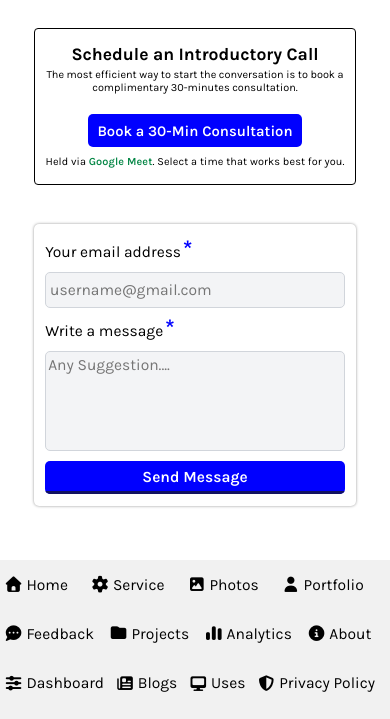
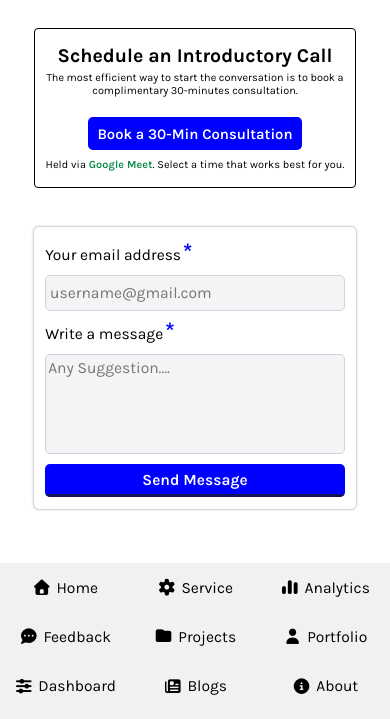
Before and after one commit to anujghimire08/Anujportfolio, a plain HTML site: page index.html in a window 390 px wide. Shown: the part 2262-2981 px from the top of the page. Drawn offline with Linux system fonts and the light colour scheme; a web font is replaced by a local one.

Commit message:
Update navigation links and improve footer layout for better accessibility and responsiveness

```diff
--- a/index.html
+++ b/index.html
@@ -620,26 +620,22 @@
         <div class="link-tab">
           <a href=""><i class="fa-solid fa-house"></i>Home</a>
           <a href=""><i class="fa-solid fa-gear"></i>Service</a>
-          <a href=""><i class="fa-solid fa-image"></i>Photos</a>
-          <a href=""><i class="fa-solid fa-user"></i>Portfolio</a>
+          <a href=""><i class="fa-solid fa-chart-simple"></i> Analytics</a>
         </div>
         <div class="link-tab">
           <a href=""><i class="fa-solid fa-comment-dots"></i> Feedback</a>
           <a href=""><i class="fa-solid fa-folder"></i>Projects</a>
-          <a href=""><i class="fa-solid fa-chart-simple"></i> Analytics</a>
-          <a href=""><i class="fa-solid fa-circle-info"></i>About</a>
+          <a href=""><i class="fa-solid fa-user"></i>Portfolio</a>
         </div>
         <div class="link-tab">
           <a href=""><i class="fa-solid fa-sliders"></i>Dashboard</a>
           <a href=""><i class="fa-solid fa-newspaper"></i>Blogs</a>
-          <a href=""><i class="fa-solid fa-desktop"></i>Uses</a>
-          <a href=""><i class="fa-solid fa-shield-halved"></i>Privacy Policy</a>
+          <a href=""><i class="fa-solid fa-circle-info"></i>About</a>
         </div>
         <div class="link-tab">
           <a href=""><i class="fa-brands fa-github"></i>Github</a>
           <a href=""><i class="fa-brands fa-dev"></i>daily.dev</a>
           <a href=""><i class="fa-brands fa-linkedin"></i>LinkedIn</a>
-          <a href=""><i class="fa-brands fa-square-instagram"></i>Instagram</a>
         </div>
       </div>
       <div class="footer-copyright-section">
--- a/script.js
+++ b/script.js
@@ -51,7 +51,6 @@ img.addEventListener("mouseout", () => {
 const emailButtonEL = document.getElementById("email-button");
 const email = "contact.anujghimire@gmail.com";
 emailButtonEL.addEventListener("click", () => {
-  window.location.href = `mailto:${email}`;
   navigator.clipboard
     .writeText(email)
     .then(() => console.log("Email copied to clipboard"))
--- a/style.css
+++ b/style.css
@@ -913,7 +913,7 @@ footer {
     padding: 4vw 2vw;
   }
   #consultation-title {
-    font-size: 4.5vw;
+    font-size: 5vw;
   }
   #consultation-subtitle {
     font-size: 2.8vw;
@@ -991,10 +991,8 @@ footer {
   }
   #project-date {
     font-size: 3vw;
-    color: #6b7280;
   }
   #project-subtitle {
-    color: #6b7280;
     font-size: 3.5vw;
   }
   .project-language-used > button {
@@ -1016,16 +1014,20 @@ footer {
   .link-tab {
     display: flex;
     flex-direction: row;
-    justify-content: space-evenly;
+    justify-content: flex-start;
     width: 100%;
-    gap: 0;
+    gap: 2vw;
   }
   .link-tab > a {
+    display: flex;
+    align-items: center;
+    justify-content: center;
     text-decoration: none;
     font-size: 4vw;
     color: black;
-    flex: 1 1 auto;
-    text-align: center;
+    gap: 0.5vw;
+    flex: 1;
+    white-space: nowrap;
   }
   .link-tab > a:hover {
     color: blue;
```
